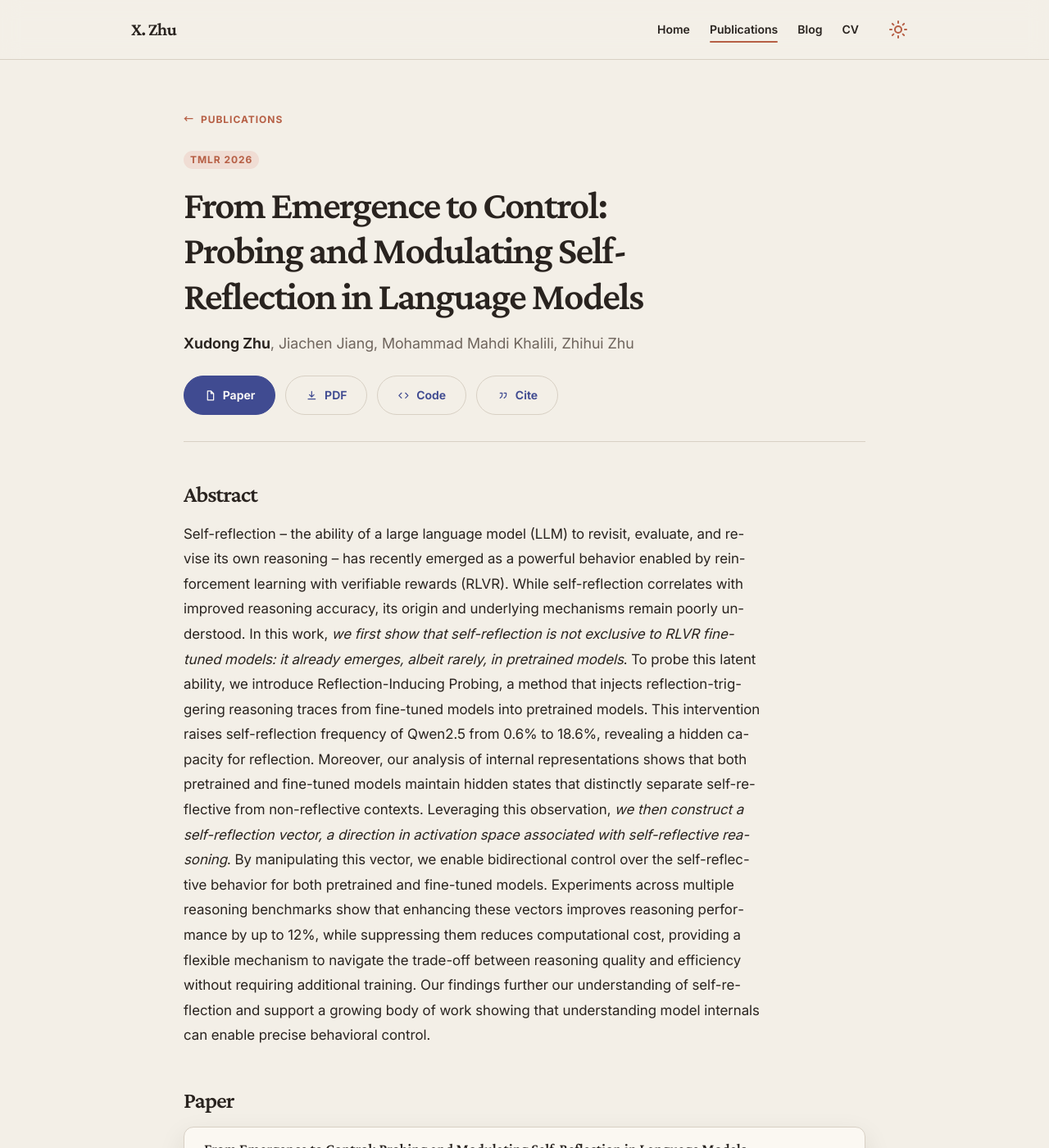
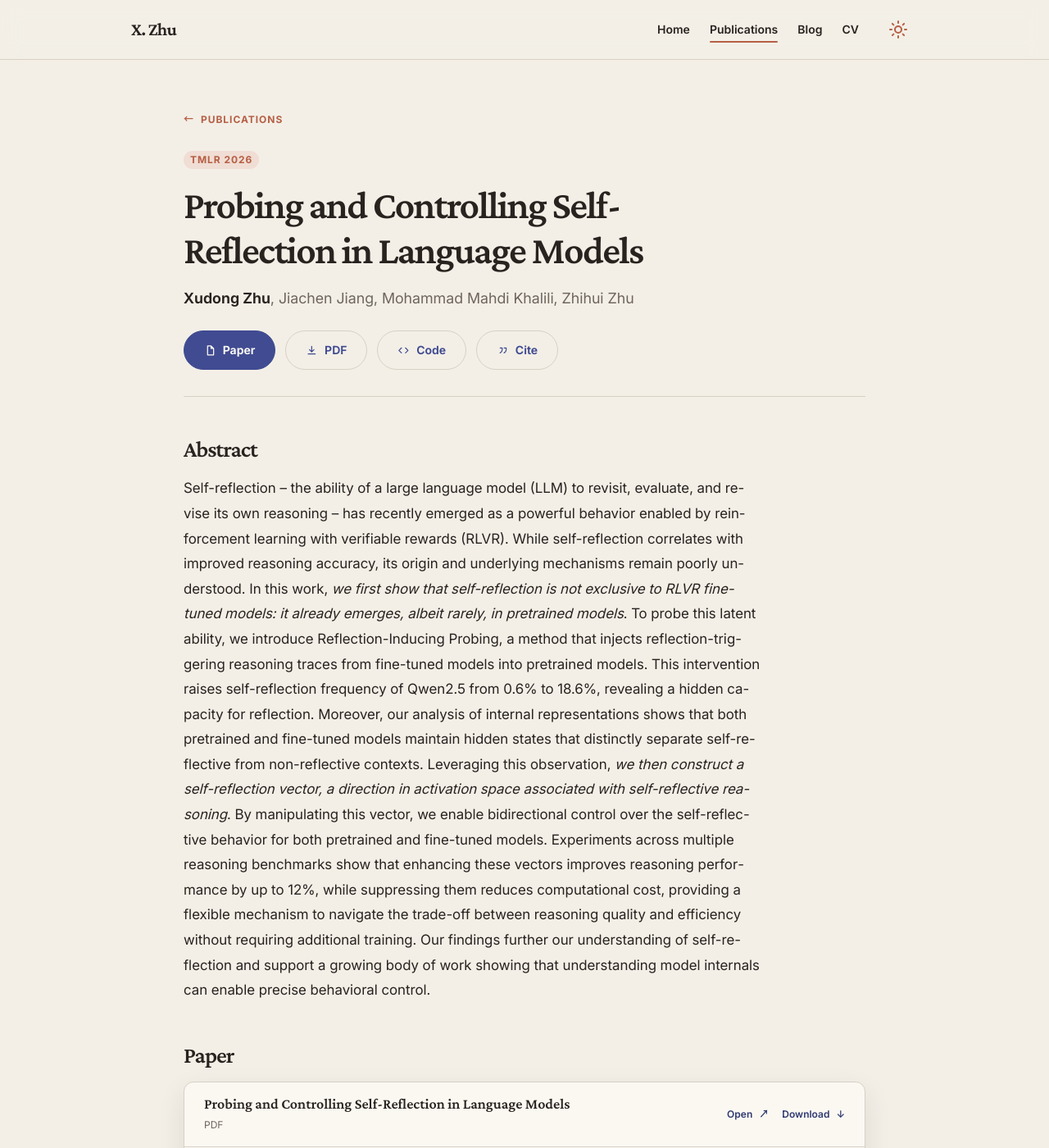
Before and after one commit to xzAscC/xzAscC.github.io, a Jekyll site: the page built from _publications/2025-06-13-self-reflection.md, in a window 1280 px wide and 1400 px high. Shown: the whole window at 82% size. Built offline with Jekyll 4.4.1, drawn with Linux system fonts in a browser that asks for light colours; some of the changed text lies outside the part shown.

Commit message:
Use the published title of the Self-Reflection paper
The page was titled "From Emergence to Control: Probing and Modulating
Self-Reflection in Language Models", the name of the first arXiv
version, while its venue said TMLR 2026 and its BibTeX carried the TMLR
title. TMLR's paper list has it as "Probing and Controlling
Self-Reflection in Language Models", so the page and the README use
that. A test now compares every paper's page title with its BibTeX.

The news item of June 2025 keeps the preprint's name, and the hosted PDF
is still the first arXiv version.

Co-Authored-By: Claude Fable 5.2 <noreply@anthropic.com>

```diff
--- a/_publications/2025-06-13-self-reflection.md
+++ b/_publications/2025-06-13-self-reflection.md
@@ -1,5 +1,5 @@
 ---
-title: "From Emergence to Control: Probing and Modulating Self-Reflection in Language Models"
+title: "Probing and Controlling Self-Reflection in Language Models"
 collection: publications
 category: manuscripts
 excerpt: 'We study the emergence and control of self-reflection in large language models. Our probing method reveals that pretrained models already contain a latent capacity for reflection, which can be amplified without additional training. By identifying and manipulating a “self-reflection vector” in activation space, we achieve bidirectional control over reflective behavior, improving reasoning accuracy or reducing computation as needed. This work deepens understanding of self-reflection and demonstrates how model internals can enable precise behavioral modulation.'
```
Also changed, not shown: README.md (+1 -1 lines), _tests/structural_content_test.rb (+10 -1 lines).
